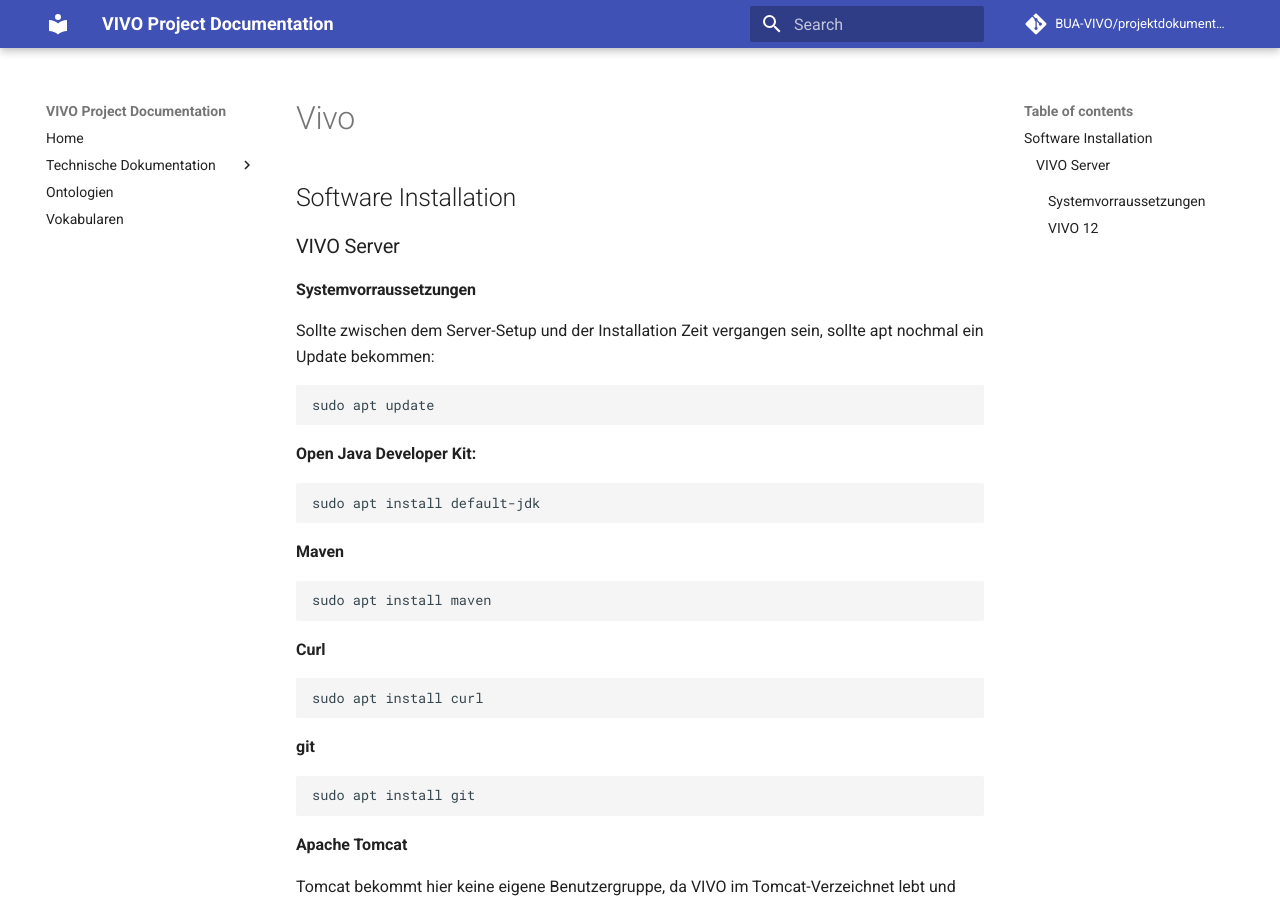
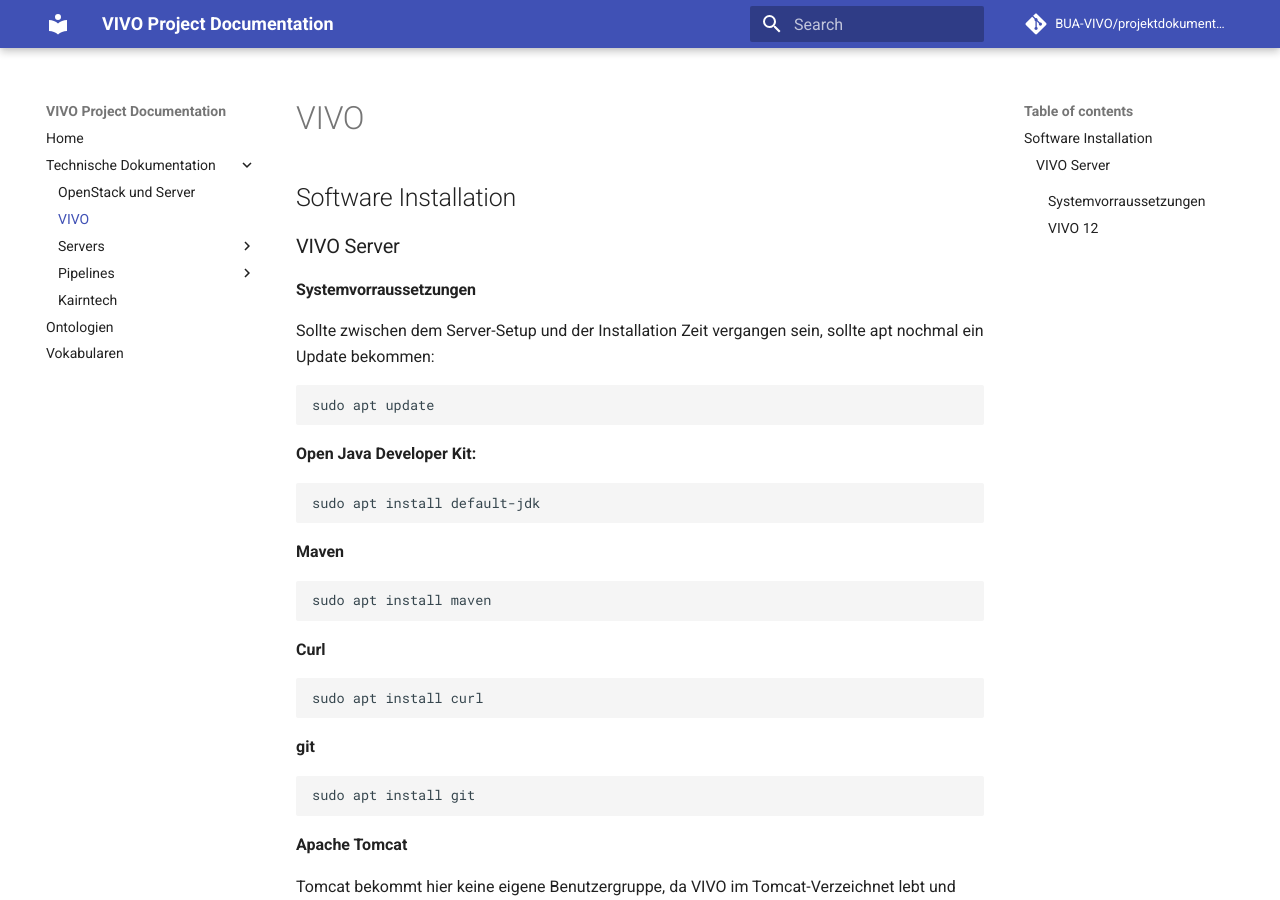
Before and after one commit to Fadalsh/projektdokumentation, an MkDocs documentation site: the page built from docs/vivo.md, in a window 1280 px wide and 900 px high. Built offline with MkDocs 1.6.1 and Material for MkDocs 9.7.7, drawn with Linux system fonts in a browser that asks for light colours; comment, search, counter and statistics services are not loaded.

Commit message:
Update nav

```diff
--- a/mkdocs.yaml
+++ b/mkdocs.yaml
@@ -8,12 +8,14 @@
   - Home: index.md
   - Technische Dokumentation:
     - OpenStack und Server: OpenStackServers.md
-    - VIVO:
+    - VIVO: vivo.md
+    - Servers:
       - Vivo Server: vivoserver.md
       - Solr Server: solrserver.md
       - Mongo Server: mongoserver.md
       - Testserver: testserver.md
-    - VIVO pipelines: pipelines.md
+    - Pipelines:
+      - VIVO pipelines: pipelines.md
     - Kairntech: kairntech.md
   - Ontologien: ontologien.md
   - Vokabularen: vokabularen.md
```
